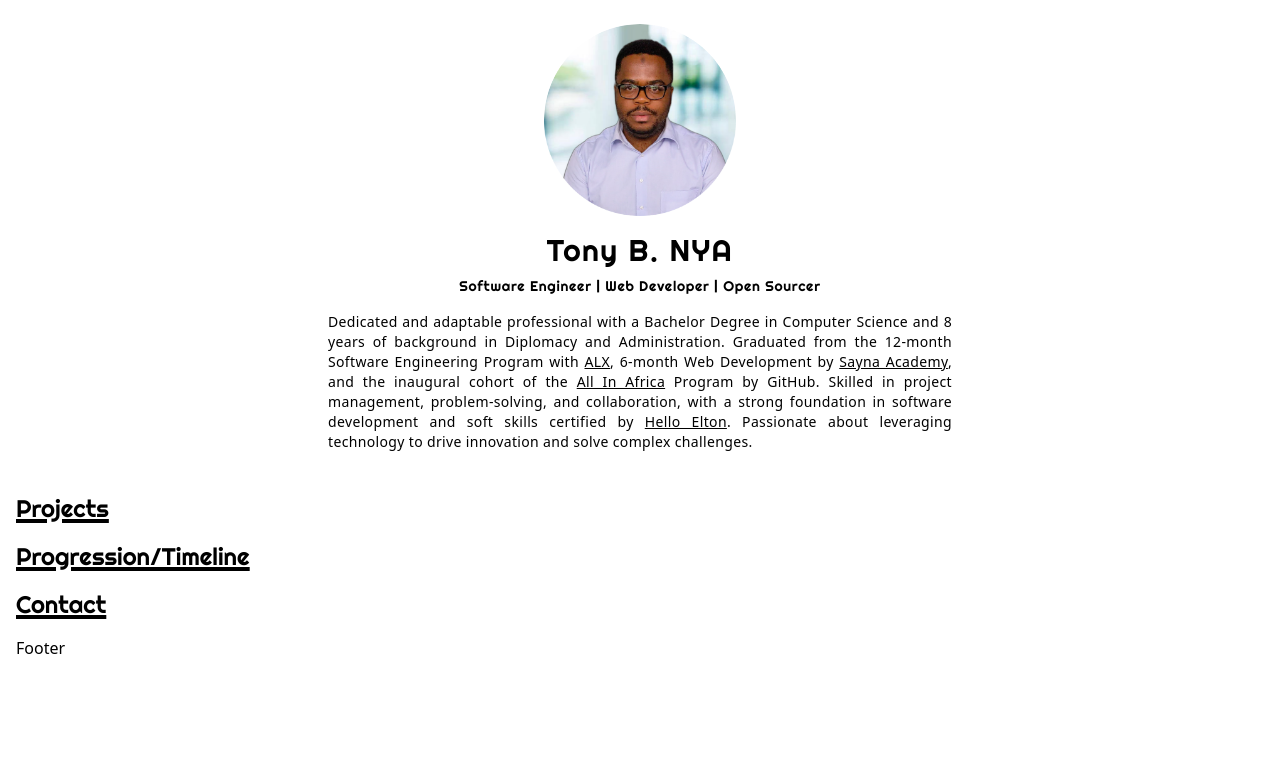
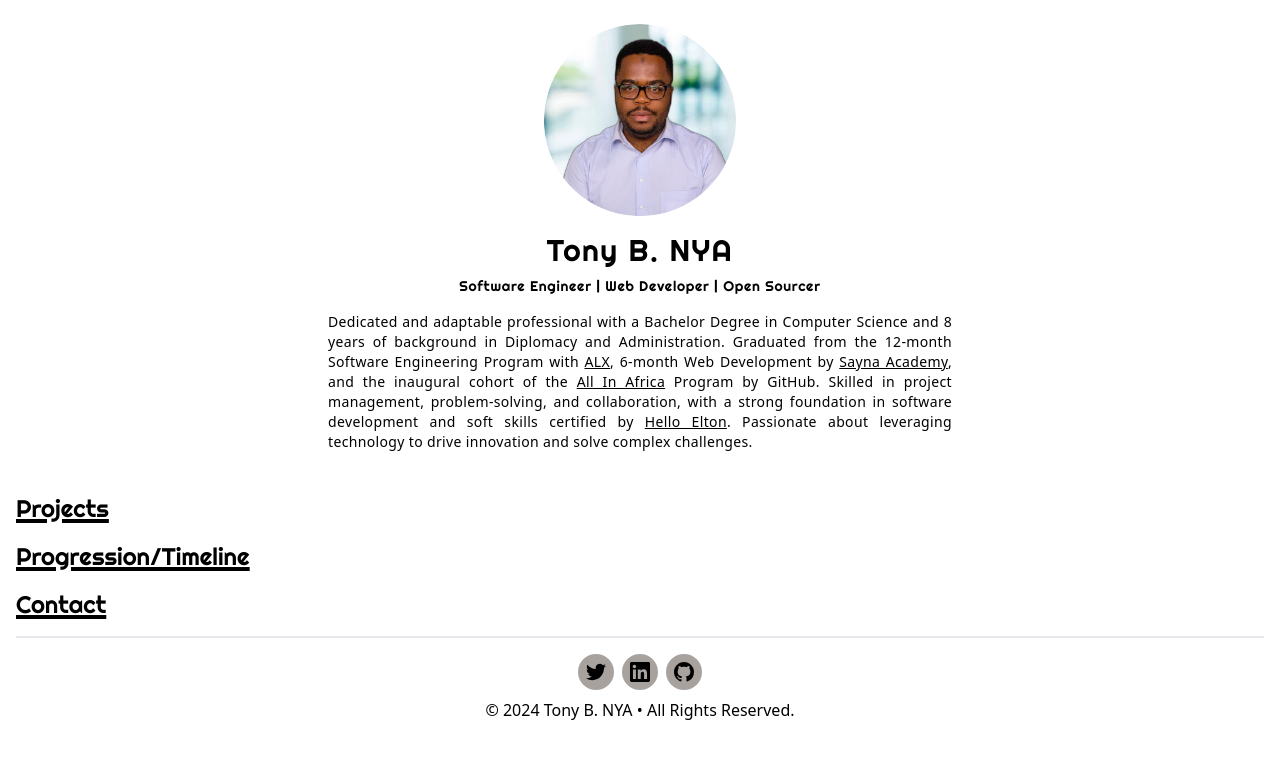
Before and after one commit to tonybnya/portfolio, a React (Vite) app: page / in a window 1280 px wide. Shown: the top 758 px of the page. Built offline with nearby package versions, Linux system fonts and the light colour scheme.

Commit message:
feat: add Footer component

```diff
--- a/src/components/Footer.jsx
+++ b/src/components/Footer.jsx
@@ -1,8 +1,14 @@
 import React from 'react'
+import Social from './Social'
 
 function Footer() {
   return (
-    <div>Footer</div>
+    <div className="text-center border-t-2 py-4">
+      <Social />
+      <p className='font-light mt-2'>
+        &copy; {new Date().getFullYear()} Tony B. NYA &bull; All Rights Reserved.
+      </p>
+    </div>
   )
 }
 
```
